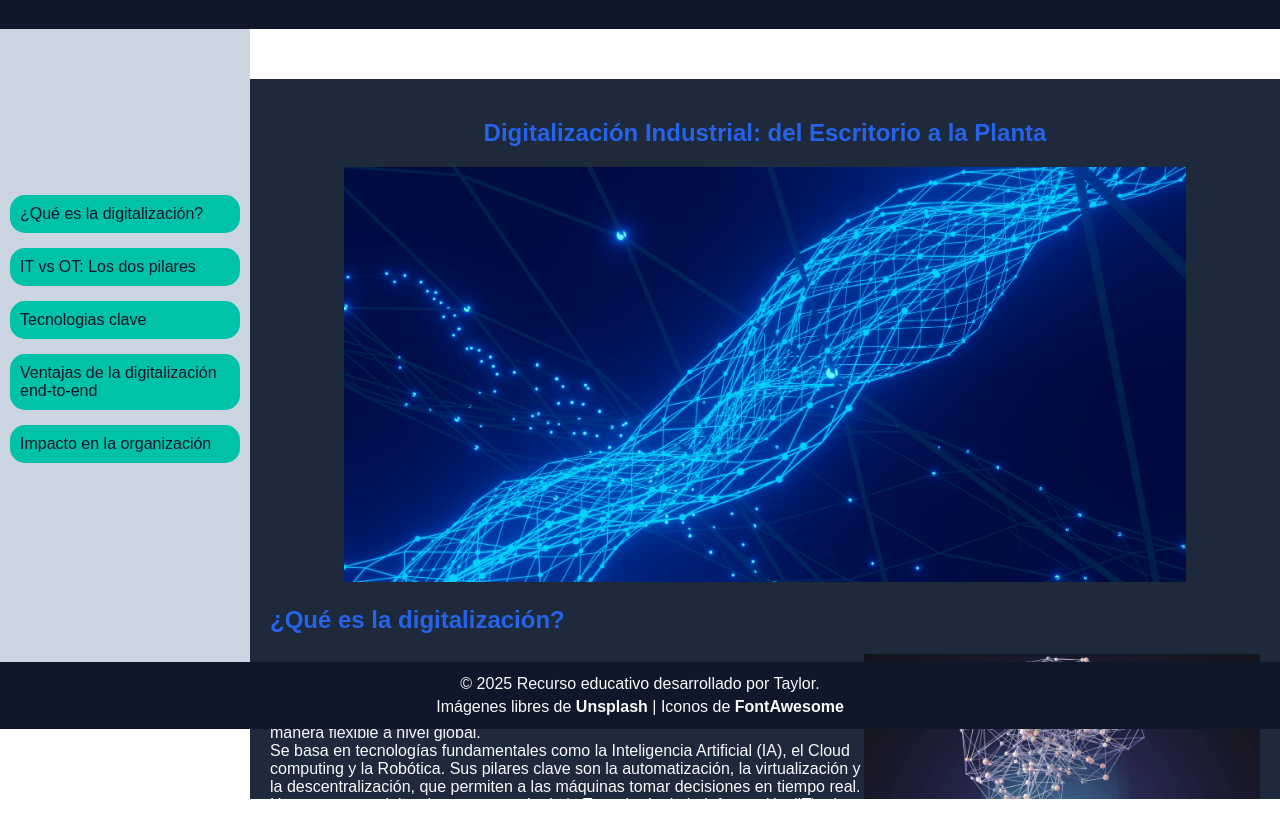
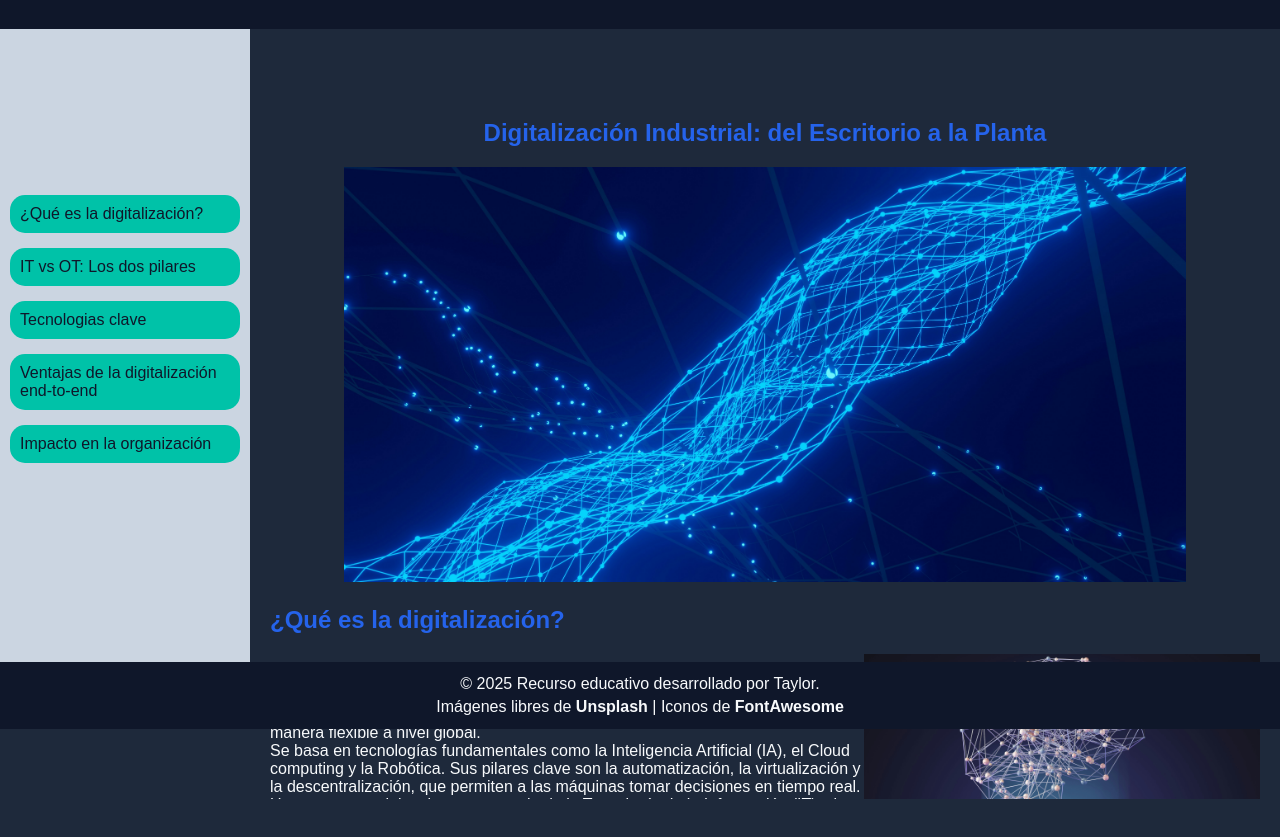
Before and after one commit to Tayl0rH/digitalizacion, a plain HTML site: page index.html in a window 1280 px wide. Shown: the part 71-908 px from the top of the page. Drawn offline with Linux system fonts and the light colour scheme.

Commit message:
modificación final

```diff
--- a/styles/style.css
+++ b/styles/style.css
@@ -21,6 +21,7 @@ body {
         "footer footer";
     overflow: hidden; /* evita scroll general del body */
     font-family: sans-serif;
+    background-color: var(--color-grey);
 }
 
 header {
```
